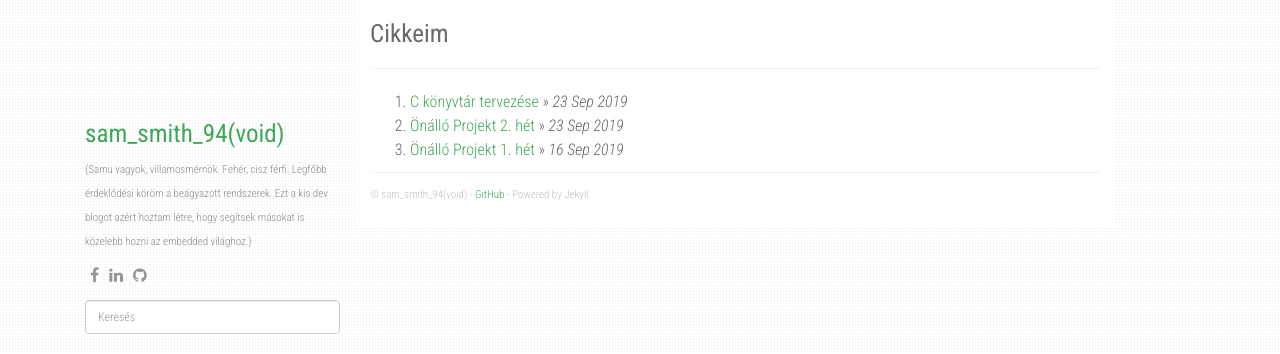
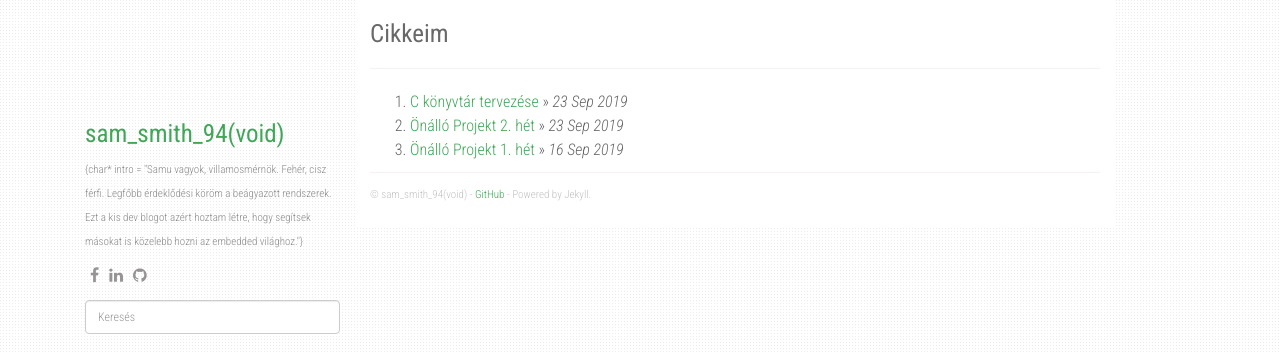
Before and after one commit to samsmith94/samsmith94.github.io, a Jekyll site: the page built from index.html, in a window 1280 px wide. Shown: the top 354 px of the page. Built offline with Jekyll 4.4.1, drawn with Linux system fonts in a browser that asks for light colours; nearby versions of some CDN libraries; the list of posts is cut into pages by our own code.

Commit message:
modify about

```diff
--- a/_config.yml
+++ b/_config.yml
@@ -2,7 +2,7 @@ title: Cikkeim
 description: Személyes fejlesztői blogom.
 author: sam_smith_94(void)
 github: https://github.com/samsmith94
-about: <span>&#123;</span>Samu vagyok, villamosmérnök. Fehér, cisz férfi. Legfőbb érdeklődési köröm a beágyazott rendszerek. Ezt a kis dev blogot azért hoztam létre, hogy segítsek másokat is közelebb hozni az embedded világhoz.<span>&#125;</span>
+about: <span>&#123;</span>char* intro = "Samu vagyok, villamosmérnök. Fehér, cisz férfi. Legfőbb érdeklődési köröm a beágyazott rendszerek. Ezt a kis dev blogot azért hoztam létre, hogy segítsek másokat is közelebb hozni az embedded világhoz."<span>&#125;</span>
 disqus_shortname: samsmith94
 google_analytics: UA-XXXXXXXX-Y
 
```
